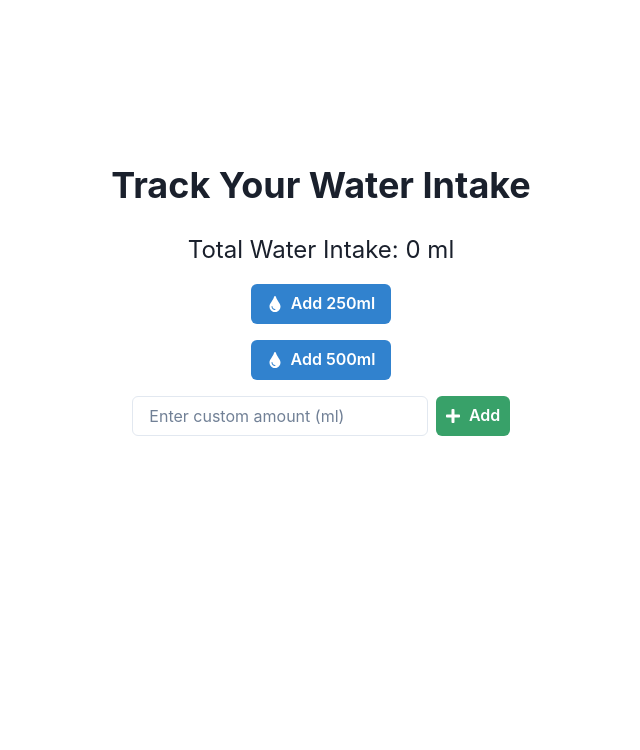
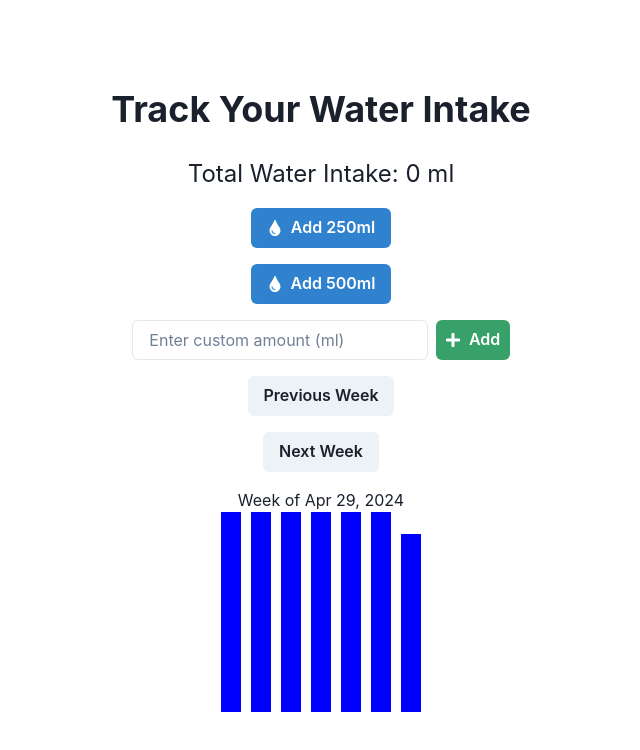
Before and after one commit to GPT-Engineer-App/hydrate-me, a React (Vite) app: page / in a window 1280 px wide. Shown: the top 750 px of the page, without its empty margins (319-959 px from the left). Built offline with nearby package versions, Linux system fonts and the light colour scheme.

Commit message:
Implemented multi-week view feature for water intake logging with navigation between weeks.

```diff
--- a/src/pages/Index.jsx
+++ b/src/pages/Index.jsx
@@ -1,30 +1,20 @@
-import { useState } from 'react';
+import { useState, useEffect } from 'react';
 import { Box, Button, Flex, Heading, Input, Text, VStack } from '@chakra-ui/react';
 import { FaPlus, FaTint } from 'react-icons/fa';
+import { addWeeks, startOfWeek, format } from 'date-fns';
 
 const Index = () => {
   const [waterIntake, setWaterIntake] = useState(0);
-  const [dailyIntakes, setDailyIntakes] = useState({
-    labels: ['Sun', 'Mon', 'Tue', 'Wed', 'Thu', 'Fri', 'Sat'],
-    datasets: [{
-      label: 'Water Intake (ml)',
-      data: [0, 0, 0, 0, 0, 0, 0],
-      backgroundColor: 'rgba(54, 162, 235, 0.5)'
-    }]
-  });
+  const [selectedWeekStart, setSelectedWeekStart] = useState(startOfWeek(new Date(), { weekStartsOn: 1 }));
+  const [weeklyIntakes, setWeeklyIntakes] = useState([]);
   const [customAmount, setCustomAmount] = useState('');
 
+  useEffect(() => {
+    const data = Array(7).fill().map((_, i) => Math.floor(Math.random() * 500));
+    setWeeklyIntakes(data);
+  }, [selectedWeekStart]);
+
   const addWater = (amount) => {
-    const today = new Date().getDay();
-    const updatedData = [...dailyIntakes.datasets[0].data];
-    updatedData[today] += amount;
-    setDailyIntakes({
-      ...dailyIntakes,
-      datasets: [{
-        ...dailyIntakes.datasets[0],
-        data: updatedData
-      }]
-    });
     setWaterIntake(prev => prev + amount);
   };
 
@@ -64,9 +54,12 @@ const Index = () => {
             Add
           </Button>
         </Flex>
+        <Button onClick={() => setSelectedWeekStart(addWeeks(selectedWeekStart, -1))}>Previous Week</Button>
+        <Button onClick={() => setSelectedWeekStart(addWeeks(selectedWeekStart, 1))}>Next Week</Button>
+        <Text>Week of {format(selectedWeekStart, 'MMM dd, yyyy')}</Text>
       </VStack>
       <svg width="100%" height="200" viewBox="0 0 100 100">
-        {dailyIntakes.datasets[0].data.map((intake, index) => (
+        {weeklyIntakes.map((intake, index) => (
           <rect key={index} x={index * 15} y={100 - intake} width="10" height={intake} fill="blue" />
         ))}
       </svg>
```
